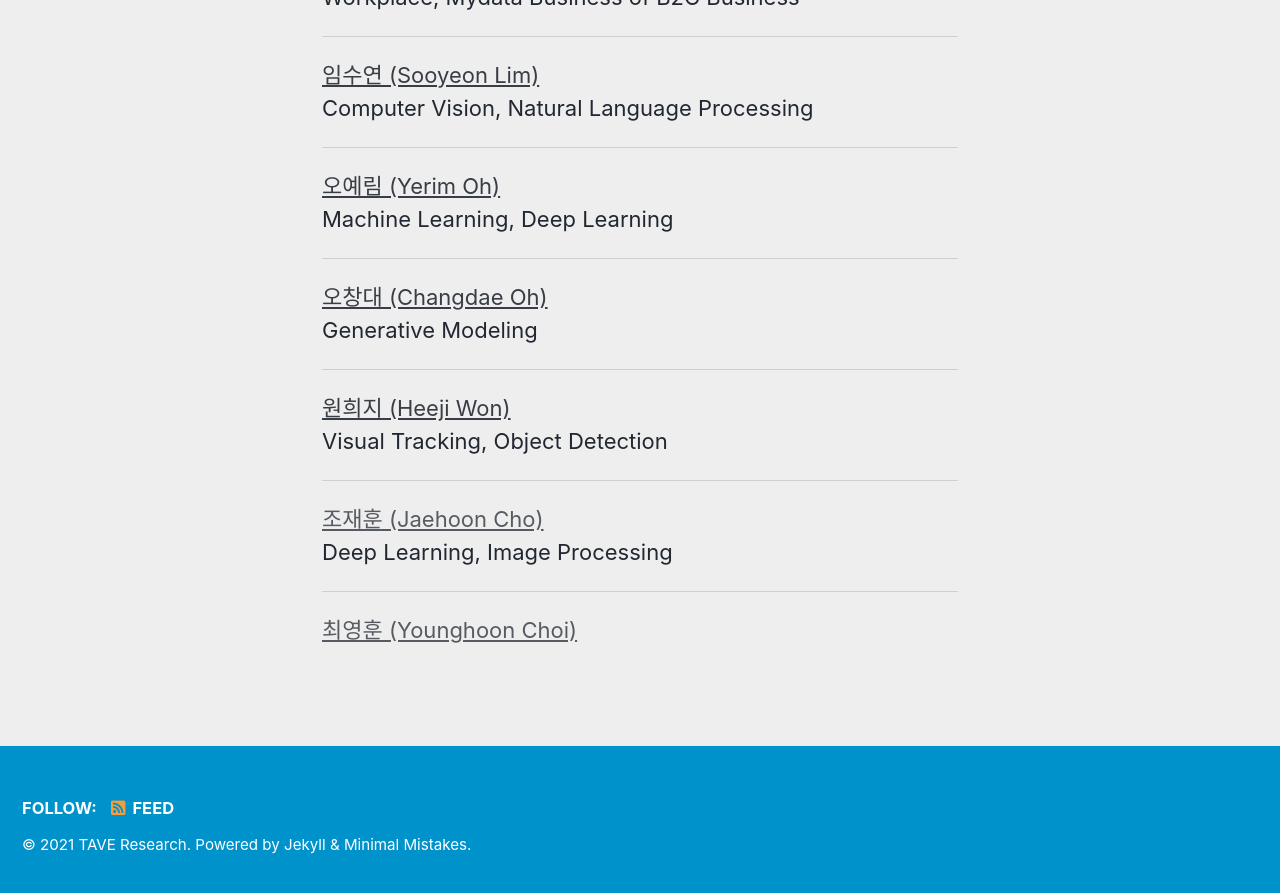
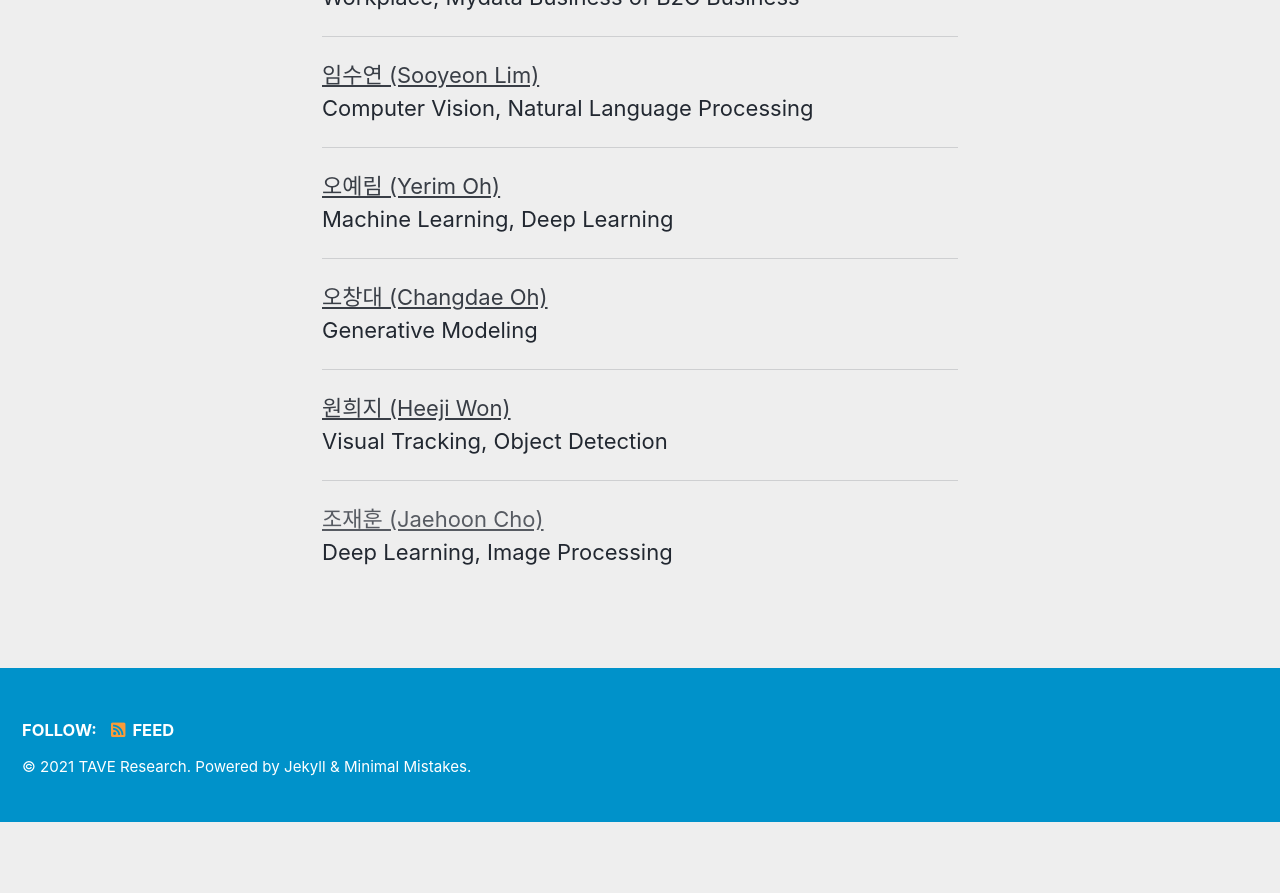
Before and after one commit to TAVEResearch/TAVEResearch.github.io, a Jekyll site: the page built from people.md, in a window 1280 px wide and 900 px high, scrolled down 737 px. Shown: the top 893 px of the window. Built offline with Jekyll 4.4.1, drawn with Linux system fonts in a browser that asks for light colours; cached includes are drawn as plain includes; after the commit the page ends 1559 px from its top, so only the background shows below that.

Commit message:
Update _config.yml

```diff
--- a/_config.yml
+++ b/_config.yml
@@ -304,6 +304,3 @@ People:
   - name: 조재훈 (Jaehoon Cho)
     interests: "Deep Learning, Image Processing"
   #     gitblog: "https://naver.com"
-  - name: 최영훈 (Younghoon Choi)
-#     interests: "NLP"
-#     gitblog: "https://naver.com"
```
